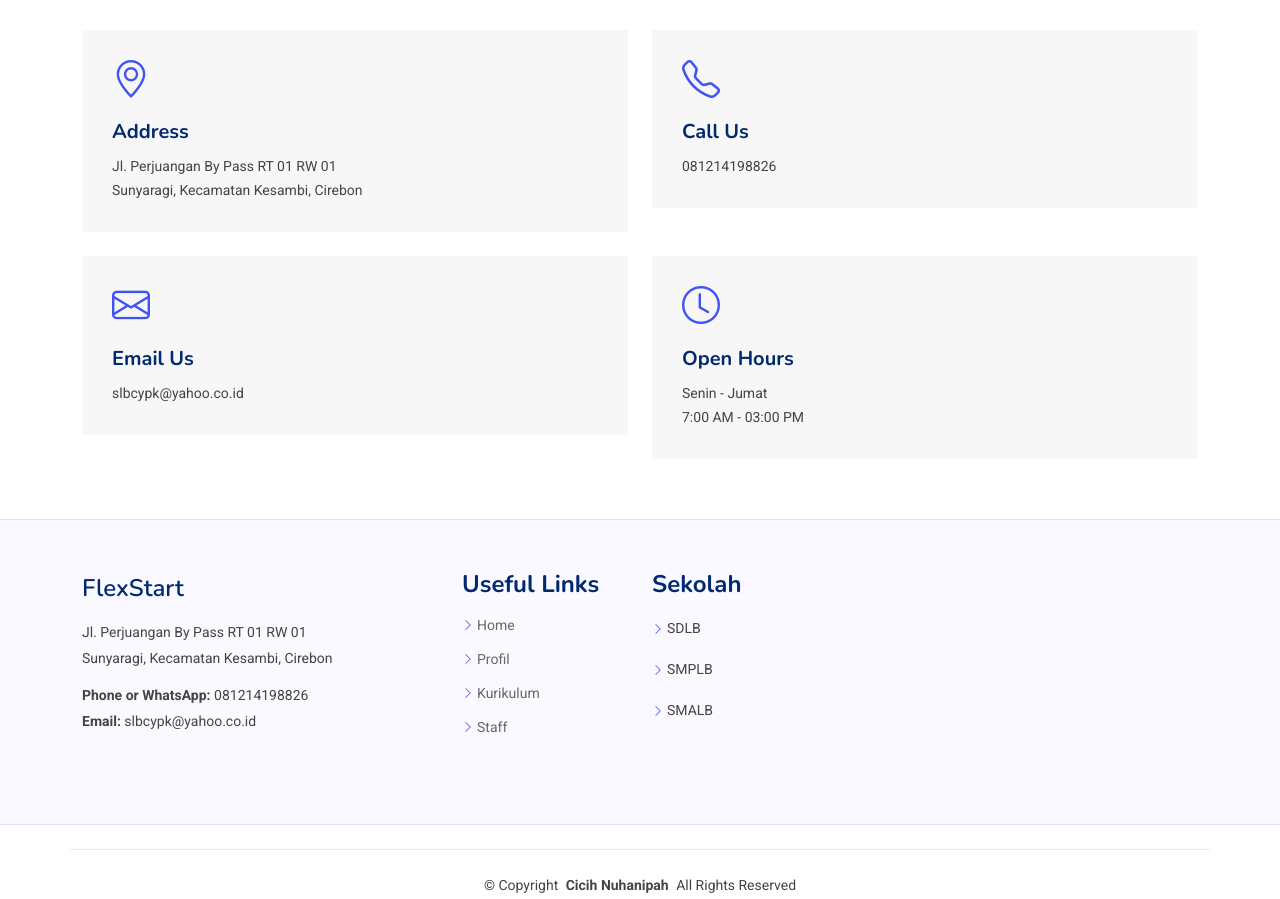
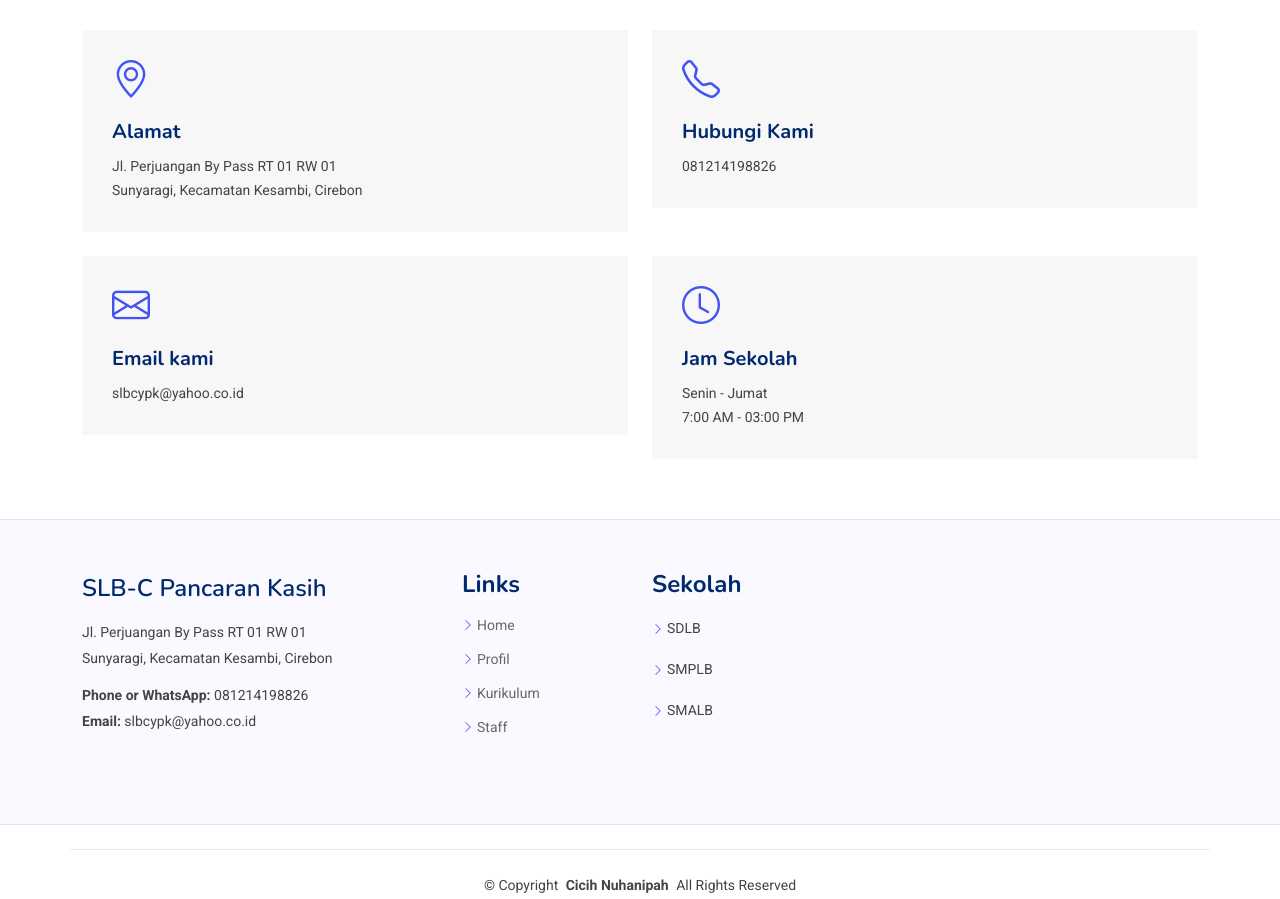
Before and after one commit to ChadL1N/SLBC-Pancaran-Kasih, a plain HTML site: page index.html in a window 1280 px wide. Shown: the part 7180-8079 px from the top of the page. Drawn offline with nearby package versions, Linux system fonts and the light colour scheme.

Commit message:
Update index.html

```diff
--- a/index.html
+++ b/index.html
@@ -592,7 +592,7 @@
               <div class="col-md-6">
                 <div class="info-item" data-aos="fade" data-aos-delay="200">
                   <i class="bi bi-geo-alt"></i>
-                  <h3>Address</h3>
+                  <h3>Alamat</h3>
                   <p>Jl. Perjuangan By Pass RT 01 RW 01</p>
                   <p>Sunyaragi, Kecamatan Kesambi, Cirebon</p>
                 </div>
@@ -601,7 +601,7 @@
               <div class="col-md-6">
                 <div class="info-item" data-aos="fade" data-aos-delay="300">
                   <i class="bi bi-telephone"></i>
-                  <h3>Call Us</h3>
+                  <h3>Hubungi Kami</h3>
                   <p>081214198826</p>
                 </div>
               </div><!-- End Info Item -->
@@ -609,7 +609,7 @@
               <div class="col-md-6">
                 <div class="info-item" data-aos="fade" data-aos-delay="400">
                   <i class="bi bi-envelope"></i>
-                  <h3>Email Us</h3>
+                  <h3>Email kami</h3>
                   <p>slbcypk@yahoo.co.id</p>
                 </div>
               </div><!-- End Info Item -->
@@ -617,7 +617,7 @@
               <div class="col-md-6">
                 <div class="info-item" data-aos="fade" data-aos-delay="500">
                   <i class="bi bi-clock"></i>
-                  <h3>Open Hours</h3>
+                  <h3>Jam Sekolah</h3>
                   <p>Senin - Jumat</p>
                   <p>7:00 AM - 03:00 PM</p>
                 </div>
@@ -644,7 +644,7 @@
         <div class="row gy-4">
           <div class="col-lg-4 col-md-6 footer-about">
             <a href="index.html" class="d-flex align-items-center">
-              <span class="sitename">FlexStart</span>
+              <span class="sitename">SLB-C Pancaran Kasih</span>
             </a>
             <div class="footer-contact pt-3">
               <p>Jl. Perjuangan By Pass RT 01 RW 01</p>
@@ -655,7 +655,7 @@
           </div>
 
           <div class="col-lg-2 col-md-3 footer-links">
-            <h4>Useful Links</h4>
+            <h4>Links</h4>
             <ul>
               <li><i class="bi bi-chevron-right"></i> <a href="index.html">Home</a></li>
               <li><i class="bi bi-chevron-right"></i> <a href="#visi">Profil</a></li>
```
